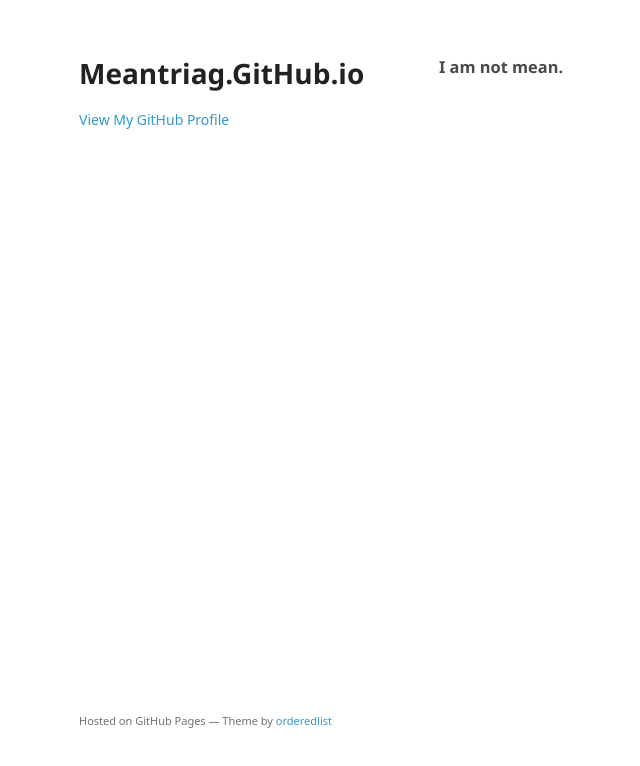
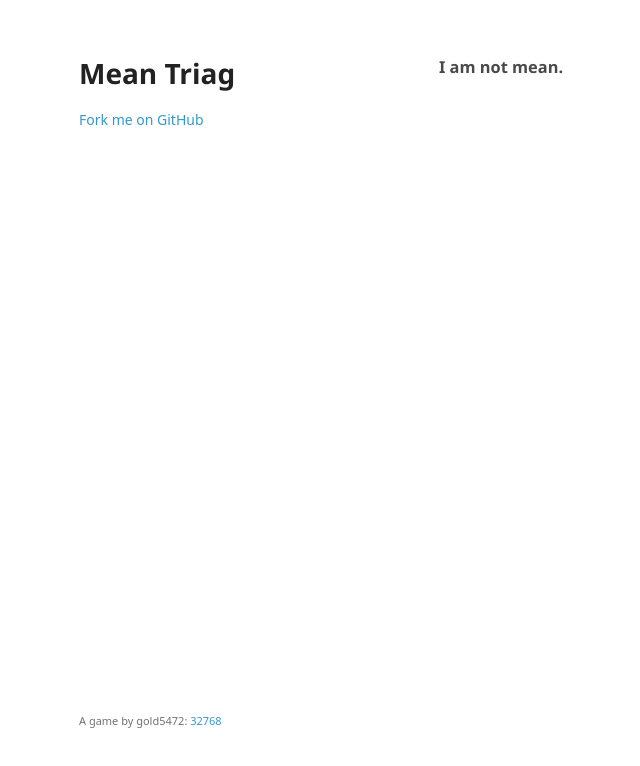
Before and after one commit to meantriag/meantriag.github.io, a plain HTML site: page index.html in a window 1280 px wide. Shown: the whole page, without its empty margins (131-771 px from the left). Drawn offline with Linux system fonts and the light colour scheme; a web font is replaced by a local one.

```diff
--- a/index.html
+++ b/index.html
@@ -3,7 +3,7 @@
   <head>
     <meta charset="utf-8">
     <meta http-equiv="X-UA-Compatible" content="chrome=1">
-    <title>Meantriag.GitHub.io by meantriag</title>
+    <title>Mean Triag</title>
 
     <link rel="stylesheet" href="stylesheets/styles.css">
     <link rel="stylesheet" href="stylesheets/github-light.css">
@@ -15,11 +15,11 @@
   <body>
     <div class="wrapper">
       <header>
-        <h1>Meantriag.GitHub.io</h1>
+        <h1>Mean Triag</h1>
         <p></p>
 
 
-        <p class="view"><a href="https://github.com/meantriag">View My GitHub Profile</a></p>
+        <p class="view"><a href="https://github.com/meantriag">Fork me on GitHub</a></p>
 
       </header>
       <section>
@@ -27,7 +27,7 @@
 <a id="i-am-not-mean" class="anchor" href="#i-am-not-mean" aria-hidden="true"><span aria-hidden="true" class="octicon octicon-link"></span></a>I am not mean.</h3>
       </section>
       <footer>
-        <p><small>Hosted on GitHub Pages &mdash; Theme by <a href="https://github.com/orderedlist">orderedlist</a></small></p>
+        <p><small>A game by gold5472: <a href="http://gold5472.github.io/32768/">32768</a></small></p>
       </footer>
     </div>
     <script src="javascripts/scale.fix.js"></script>
```
